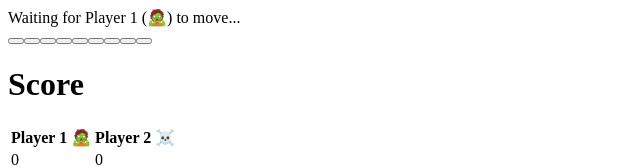
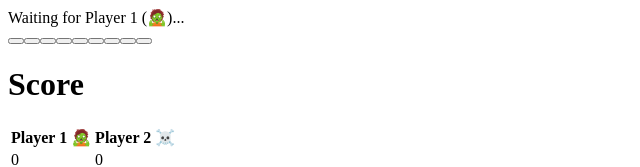
Before and after one commit to crayola-eater/ts-tic-tac-toe, a React app: page / in a window 1280 px wide. Both pictures are taken after a click on the button "Start game". Shown: the top 167 px of the page, without its empty margins (0-640 px from the left). Built offline with nearby package versions, Linux system fonts and the light colour scheme.

Commit message:
Made status colour consistent with other grey areas

```diff
--- a/src/components/Status/index.tsx
+++ b/src/components/Status/index.tsx
@@ -13,7 +13,7 @@ const Status: React.FC<StatusProps> = ({
       ? `Game over, ${winner.name} (${winner.icon}) wins!`
       : "Game over, nobody won!";
   } else if (currentPlayer) {
-    statusMessage = `Waiting for ${currentPlayer.name} (${currentPlayer.icon}) to move...`;
+    statusMessage = `Waiting for ${currentPlayer.name} (${currentPlayer.icon})...`;
   } else {
     statusMessage = "Getting ready, just a moment...";
   }
@@ -23,7 +23,7 @@ const Status: React.FC<StatusProps> = ({
       className={clsx(
         "flex flex-col items-center justify-center",
         "w-48 sm:w-72 md:w-96",
-        "bg-gray-300",
+        "bg-gray-200",
         "rounded-lg"
       )}
     >
```
